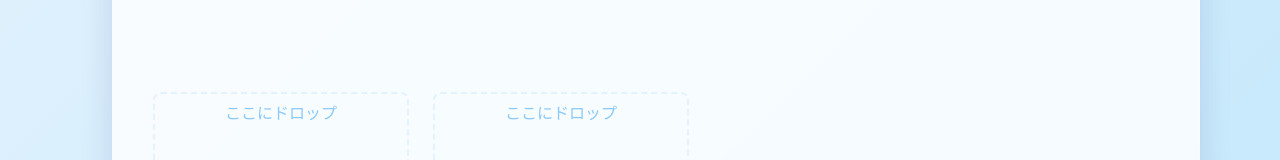
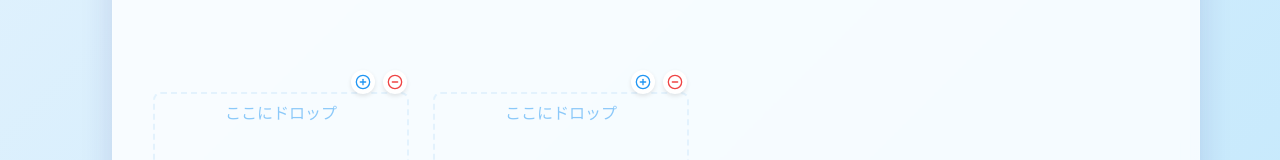
Before and after one commit to tomu-fujikawa/KURE-NAVI, a Next.js app: page / in a window 1280 px wide. Both pictures are taken after a click on the button "プランを追加". Shown: the part 338-498 px from the top of the page. Built offline with nearby package versions, Linux system fonts and the light colour scheme.

Commit message:
ドラッグ先の追加削除ボタン仕様通り作成(後ろ追加，該当削除)

```diff
--- a/src/app/globals.css
+++ b/src/app/globals.css
@@ -8,6 +8,7 @@
   --kure-blue-dark: #1976D2;
   --kure-navy: #0D47A1;
   --kure-wave: #81D4FA;
+  --kure-red: #EF4444;
 }
 
 body {
--- a/src/components/App.tsx
+++ b/src/components/App.tsx
@@ -8,7 +8,7 @@ import Papa from "papaparse";
 import { Button } from './ui/button';
 import TimePicker from './TimePicker';
 import TimePickerContainer from './TimePickerContainer';
-import { Plus, Minus } from 'lucide-react';
+import { Plus, Minus, PlusCircle, Trash2, MinusCircle } from 'lucide-react';
 
 interface data {
   location_name: string;
@@ -79,9 +79,6 @@ export default function Page({label}:any) {
   // const containers = ['A', 'B', 'C'];
   const [family, setFamily] = useState<family[]>([]);
   const [containers, setContainers] = useState<string[]>(['A']);
-
-  console.log("data",data);
-console.log("choices",choices);
   const addPlan = () => {
     const nextLetter = String.fromCharCode(65 + containers.length); // A, B, C...
     setContainers([...containers, nextLetter]);
@@ -248,6 +245,192 @@ console.log("choices",choices);
       color: 'var(--kure-blue)',
       opacity: 0.5,
     },
+    controlButtons: {
+      position: 'absolute',
+      top: '-1.5rem',
+      right: '0',
+      display: 'flex',
+      gap: '0.5rem',
+      zIndex: 10,
+    },
+    controlButton: {
+      padding: '0.25rem',
+      borderRadius: '50%',
+      cursor: 'pointer',
+      backgroundColor: 'white',
+      border: 'none',
+      display: 'flex',
+      alignItems: 'center',
+      justifyContent: 'center',
+      boxShadow: '0 2px 4px rgba(0,0,0,0.1)',
+      width: '24px',
+      height: '24px',
+      minWidth: '24px',
+      minHeight: '24px',
+    },
+    buttonIcon: {
+      width: '16px',
+      height: '16px',
+      display: 'flex',
+      alignItems: 'center',
+      justifyContent: 'center',
+    }
+  };
+
+  // アルファベットのIDを生成する関数を追加
+  const generateAlphabetId = (index: number): string => {
+    return String.fromCharCode(65 + index); // 65は'A'のASCIIコード
+  };
+
+  const addPlanAfter = (currentId: string) => {
+    const currentIndex = containers.indexOf(currentId);
+
+    console.group('プラン追加処理の詳細');
+    console.log('=== 追加前の状態 ===');
+    console.log('🎯 ドラッグ先要素一覧:', containers);
+    console.log('📍 登録済み観光情報:', family.map(item => ({
+      ドラッグ先ID: item.parentId,
+      観光地名: item.child?.location_name,
+      時間: item.time
+    })));
+    console.log('➕ 追加位置のドラッグ先ID:', currentId);
+
+    // コンテナの更新
+    setContainers(prev => {
+      const newContainers = [...prev];
+      // 指定位置の後ろに新しいコンテナを挿入
+      newContainers.splice(currentIndex + 1, 0, generateAlphabetId(currentIndex + 1));
+      // それ以降のIDを更新
+      const updatedContainers = newContainers.map((_, index) => generateAlphabetId(index));
+
+      console.log('=== ドラッグ先要素の更新 ===');
+      console.log('🎯 更新後のドラッグ先要素一覧:', updatedContainers);
+      return updatedContainers;
+    });
+
+    // family配列の更新
+    setFamily(prev => {
+      // 追加位置より後ろの要素のIDを更新
+      const updatedItems = prev.map(item => {
+        const itemIndex = containers.indexOf(item.parentId || '');
+        if (itemIndex === -1) return item;
+
+        // 追加位置より後ろの要素は1つ後ろのアルファベットに更新
+        if (itemIndex > currentIndex) {
+          return {
+            ...item,
+            parentId: generateAlphabetId(itemIndex + 1)
+          };
+        }
+        return item;
+      });
+
+      console.log('=== 登録済み観光情報の更新 ===');
+      console.log('📍 更新後の観光情報:', updatedItems.map(item => ({
+        ドラッグ先ID: item.parentId,
+        観光地名: item.child?.location_name,
+        時間: item.time
+      })));
+
+      console.log('=== 最終的な更新結果 ===');
+      console.log('🎯 最終的なドラッグ先要素:', containers.map((_, i) => generateAlphabetId(i)));
+      console.log('📍 最終的な登録済み観光情報:', updatedItems.map(item => ({
+        ドラッグ先ID: item.parentId,
+        観光地名: item.child?.location_name,
+        時間: item.time
+      })));
+      console.groupEnd();
+      return updatedItems;
+    });
+  };
+
+  const removePlan = (containerId: string) => {
+    if (containers.length <= 1) return;
+
+    console.group('プラン削除処理の詳細');
+    console.log('=== 削除前の状態 ===');
+    console.log('🎯 ドラッグ先要素一覧:', containers);
+    console.log('📍 登録済み観光情報:', family.map(item => ({
+      ドラッグ先ID: item.parentId,
+      観光地名: item.child?.location_name,
+      時間: item.time
+    })));
+    console.log('🗑️ 削除対象のドラッグ先ID:', containerId);
+
+    const removeIndex = containers.indexOf(containerId);
+
+    // コンテナの更新
+    setContainers(prev => {
+      if (prev.length <= 1) return prev;
+      // 削除後のコンテナを生成し、インデックスに基づいて新しいIDを割り当て
+      const newContainers = prev
+        .filter(id => id !== containerId)
+        .map((_, index) => generateAlphabetId(index));
+
+      console.log('=== ドラッグ先要素の更新 ===');
+      console.log('🎯 更新後のドラッグ先要素一覧:', newContainers);
+      return newContainers;
+    });
+
+    // family配列の更新
+    setFamily(prev => {
+      const itemToRemove = prev.find(item => item.parentId === containerId);
+      console.log('=== 削除される観光情報 ===');
+      console.log('📍 削除対象:', itemToRemove ? {
+        ドラッグ先ID: itemToRemove.parentId,
+        観光地名: itemToRemove.child?.location_name,
+        時間: itemToRemove.time
+      } : '登録なし');
+
+      if (itemToRemove?.child) {
+        setChoices((prevChoices: any) => {
+          const isDuplicate = prevChoices.some(
+            (choice: any) => choice.location_name === itemToRemove.child?.location_name
+          );
+          if (!isDuplicate) {
+            const updatedChoices = [...prevChoices, itemToRemove.child];
+            console.log('=== 選択肢に戻す観光情報 ===');
+            console.log('🔄 選択肢に戻す観光地:', itemToRemove.child?.location_name);
+            return updatedChoices;
+          }
+          return prevChoices;
+        });
+      }
+
+      // 削除対象以外の要素を保持し、新しいIDを割り当て
+      const remainingItems = prev.filter(item => item.parentId !== containerId);
+      const updatedItems = remainingItems.map(item => {
+        const currentIndex = containers.indexOf(item.parentId || '');
+        if (currentIndex === -1) return item;
+
+        // 削除位置より後ろの要素は1つ前のアルファベットに更新
+        const newIndex = currentIndex > removeIndex
+          ? currentIndex - 1
+          : currentIndex;
+
+        return {
+          ...item,
+          parentId: generateAlphabetId(newIndex)
+        };
+      });
+
+      console.log('=== 残りの登録済み観光情報 ===');
+      console.log('📍 更新後の観光情報:', updatedItems.map(item => ({
+        ドラッグ先ID: item.parentId,
+        観光地名: item.child?.location_name,
+        時間: item.time
+      })));
+
+      console.log('=== 最終的な更新結果 ===');
+      console.log('🎯 最終的なドラッグ先要素:', containers.filter(id => id !== containerId).map((_, i) => generateAlphabetId(i)));
+      console.log('📍 最終的な登録済み観光情報:', updatedItems.map(item => ({
+        ドラッグ先ID: item.parentId,
+        観光地名: item.child?.location_name,
+        時間: item.time
+      })));
+      console.groupEnd();
+      return updatedItems;
+    });
   };
 
   return (
@@ -279,6 +462,29 @@ console.log("choices",choices);
                     />
                     <Droppable id={id}>
                       <div style={styles.droppableBox as React.CSSProperties}>
+                        <div style={styles.controlButtons as React.CSSProperties}>
+                          <button
+                            style={styles.controlButton}
+                            onClick={() => addPlanAfter(id)}
+                            title="このプランの後に追加"
+                          >
+                            <div style={styles.buttonIcon}>
+                              <PlusCircle size={16} color="var(--kure-blue)" />
+                            </div>
+                          </button>
+                          {containers.length > 1 && (
+                            <button
+                              style={styles.controlButton}
+                              onClick={() => removePlan(id)}
+                              title="このプランを削除"
+                            >
+                              <div style={styles.buttonIcon}>
+                                {/* <Trash2 size={16} color="var(--kure-red)" /> */}
+                                <MinusCircle size={16} color="var(--kure-red)" />
+                              </div>
+                            </button>
+                          )}
+                        </div>
                         {family.length > 0 ? (
                           (() => {
                             const foundItem = family.find((item) => item.parentId === id);
@@ -336,6 +542,16 @@ console.log("choices",choices);
   function handleDragEnd(event: DragEndEvent) {
     const {over, active} = event;
 
+    console.group('ドラッグ&ドロップ操作の結果');
+    console.log('=== 現在の状態 ===');
+    console.log('🎯 ドラッグ先要素一覧:', containers);
+    console.log('📍 登録済み観光情報:', family.map(item => ({
+      ドラッグ先ID: item.parentId,
+      観光地名: item.child?.location_name,
+      時間: item.time
+    })));
+    console.groupEnd();
+
     if (family.length === 0) {
       if (over) {
         setFamily((prevItems: any) => [
@@ -361,26 +577,26 @@ console.log("choices",choices);
 
             if (!itemToRemove) return prevItems;
 
-            const removedIndex = parseInt(itemToRemove.parentId.replace(/[^0-9]/g, ''), 10);
+            const removedIndex = containers.indexOf(itemToRemove.parentId);
             const remainingItems = prevItems.filter(
               (item:any) => item.child.location_name !== active.id
             );
 
             // A1の要素が削除された場合は、残りの要素のインデックスを更新
-            if (removedIndex === 1) {
+            if (removedIndex === 0) {
               return remainingItems;
             }
 
             // それ以外の要素が削除された場合は、インデックスを振り直す
             const reindexedItems = remainingItems
               .sort((a:any, b:any) => {
-                const aIndex = parseInt(a.parentId.replace(/[^0-9]/g, ''), 10);
-                const bIndex = parseInt(b.parentId.replace(/[^0-9]/g, ''), 10);
+                const aIndex = containers.indexOf(a.parentId);
+                const bIndex = containers.indexOf(b.parentId);
                 return aIndex - bIndex;
               })
               .map((item:any, index:any) => ({
                 ...item,
-                parentId: `A${index + 1}`
+                parentId: containers[index]
               }));
 
             return reindexedItems;
@@ -400,7 +616,7 @@ console.log("choices",choices);
 
             if (prev.length > 1 && !isFirstContainer) {
               const newContainers = prev.slice(0, -1);
-              return newContainers.map((_, index) => `A${index + 1}`);
+              return newContainers.map((_, index) => containers[index]);
             }
             return prev;
           });
```
